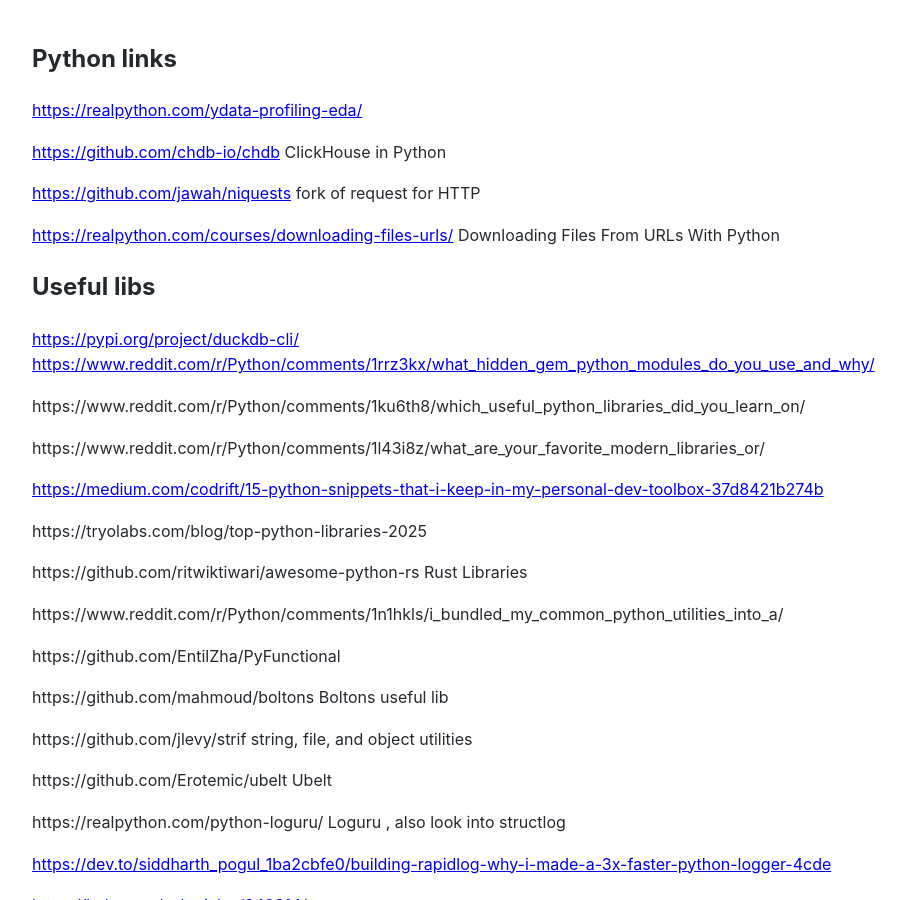
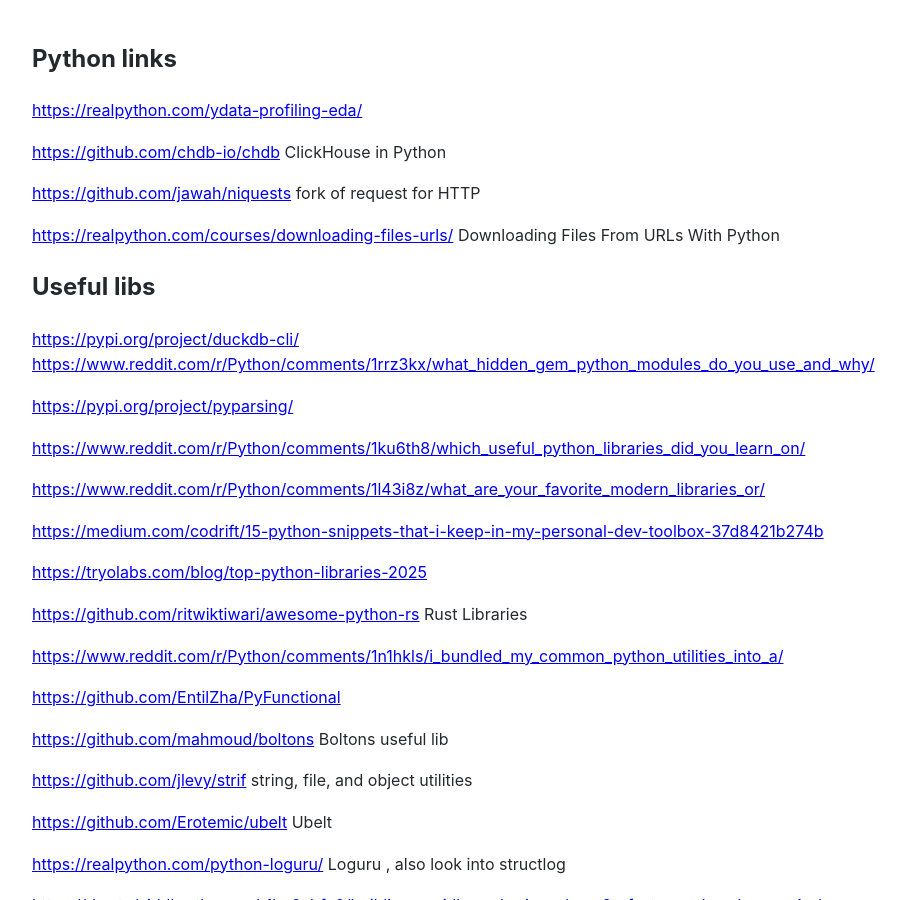
Before and after one commit to Michael-Lubinsky/michael-lubinsky.github.com, a Jekyll site: the page built from python/python_links.md, in a window 1280 px wide and 900 px high. Shown: the whole window, without its empty margins (158-1063 px from the left). Built offline with Jekyll 4.4.1, drawn with Linux system fonts in a browser that asks for light colours; our own code applies the rules of GitHub Pages for plain Markdown files; some of the changed lines change nothing that is shown.

Commit message:
Update python_links.md

```diff
--- a/python/python_links.md
+++ b/python/python_links.md
@@ -13,30 +13,31 @@
 <https://pypi.org/project/duckdb-cli/>
 <https://www.reddit.com/r/Python/comments/1rrz3kx/what_hidden_gem_python_modules_do_you_use_and_why/>
 
+<https://pypi.org/project/pyparsing/>
 
-https://www.reddit.com/r/Python/comments/1ku6th8/which_useful_python_libraries_did_you_learn_on/
+<https://www.reddit.com/r/Python/comments/1ku6th8/which_useful_python_libraries_did_you_learn_on/>
 
-https://www.reddit.com/r/Python/comments/1l43i8z/what_are_your_favorite_modern_libraries_or/
+<https://www.reddit.com/r/Python/comments/1l43i8z/what_are_your_favorite_modern_libraries_or/>
 
 
 <https://medium.com/codrift/15-python-snippets-that-i-keep-in-my-personal-dev-toolbox-37d8421b274b>
 
-https://tryolabs.com/blog/top-python-libraries-2025
+<https://tryolabs.com/blog/top-python-libraries-2025>
 
-https://github.com/ritwiktiwari/awesome-python-rs Rust Libraries
+<https://github.com/ritwiktiwari/awesome-python-rs> Rust Libraries
 
 
-https://www.reddit.com/r/Python/comments/1n1hkls/i_bundled_my_common_python_utilities_into_a/
+<https://www.reddit.com/r/Python/comments/1n1hkls/i_bundled_my_common_python_utilities_into_a/>
 
-https://github.com/EntilZha/PyFunctional
+<https://github.com/EntilZha/PyFunctional>
 
-https://github.com/mahmoud/boltons  Boltons useful lib
+<https://github.com/mahmoud/boltons>  Boltons useful lib
 
-https://github.com/jlevy/strif  string, file, and object utilities
+<https://github.com/jlevy/strif>  string, file, and object utilities
 
-https://github.com/Erotemic/ubelt  Ubelt
+<https://github.com/Erotemic/ubelt>  Ubelt
 
-https://realpython.com/python-loguru/  Loguru , also look into structlog
+<https://realpython.com/python-loguru/>  Loguru , also look into structlog
 
 
 <https://dev.to/siddharth_pogul_1ba2cbfe0/building-rapidlog-why-i-made-a-3x-faster-python-logger-4cde>
```
